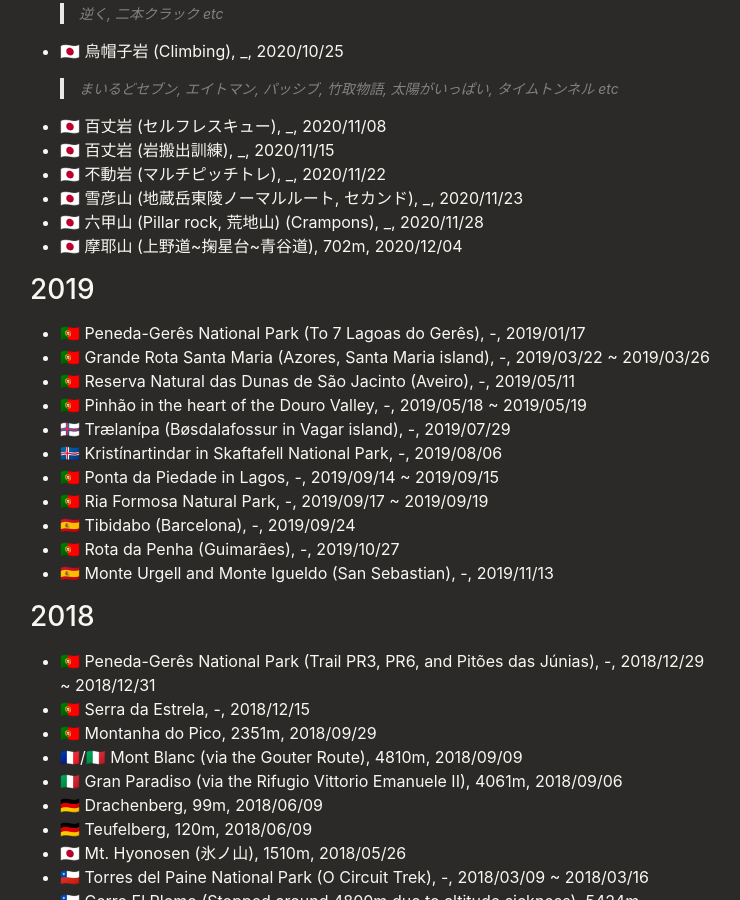
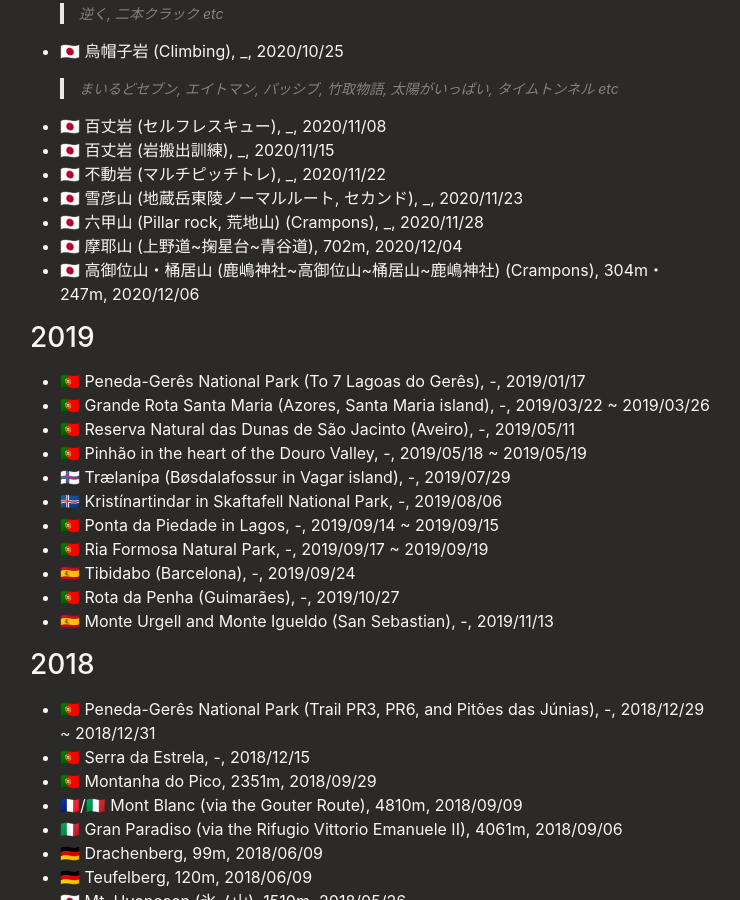
Before and after one commit to pixyzehn/pixyzehn.com, a Jekyll site: the page built from pages/mountaineering.md, in a window 1280 px wide and 900 px high, scrolled down 944 px. Shown: the whole window, without its empty margins (270-1010 px from the left). Built offline with Jekyll 4.4.1, drawn with Linux system fonts in a browser that asks for light colours.

Commit message:
Update page

```diff
--- a/pages/mountaineering.md
+++ b/pages/mountaineering.md
@@ -31,6 +31,7 @@ This page is used to track my outdoor activity logs, such as trekking, rock clim
 - 🇯🇵 雪彦山 (地蔵岳東陵ノーマルルート, セカンド), _, 2020/11/23
 - 🇯🇵 六甲山 (Pillar rock, 荒地山) (Crampons), _, 2020/11/28
 - 🇯🇵 摩耶山 (上野道~掬星台~青谷道), 702m, 2020/12/04
+- 🇯🇵 高御位山・桶居山 (鹿嶋神社~高御位山~桶居山~鹿嶋神社) (Crampons), 304m・247m, 2020/12/06
 
 ## 2019
 
```
